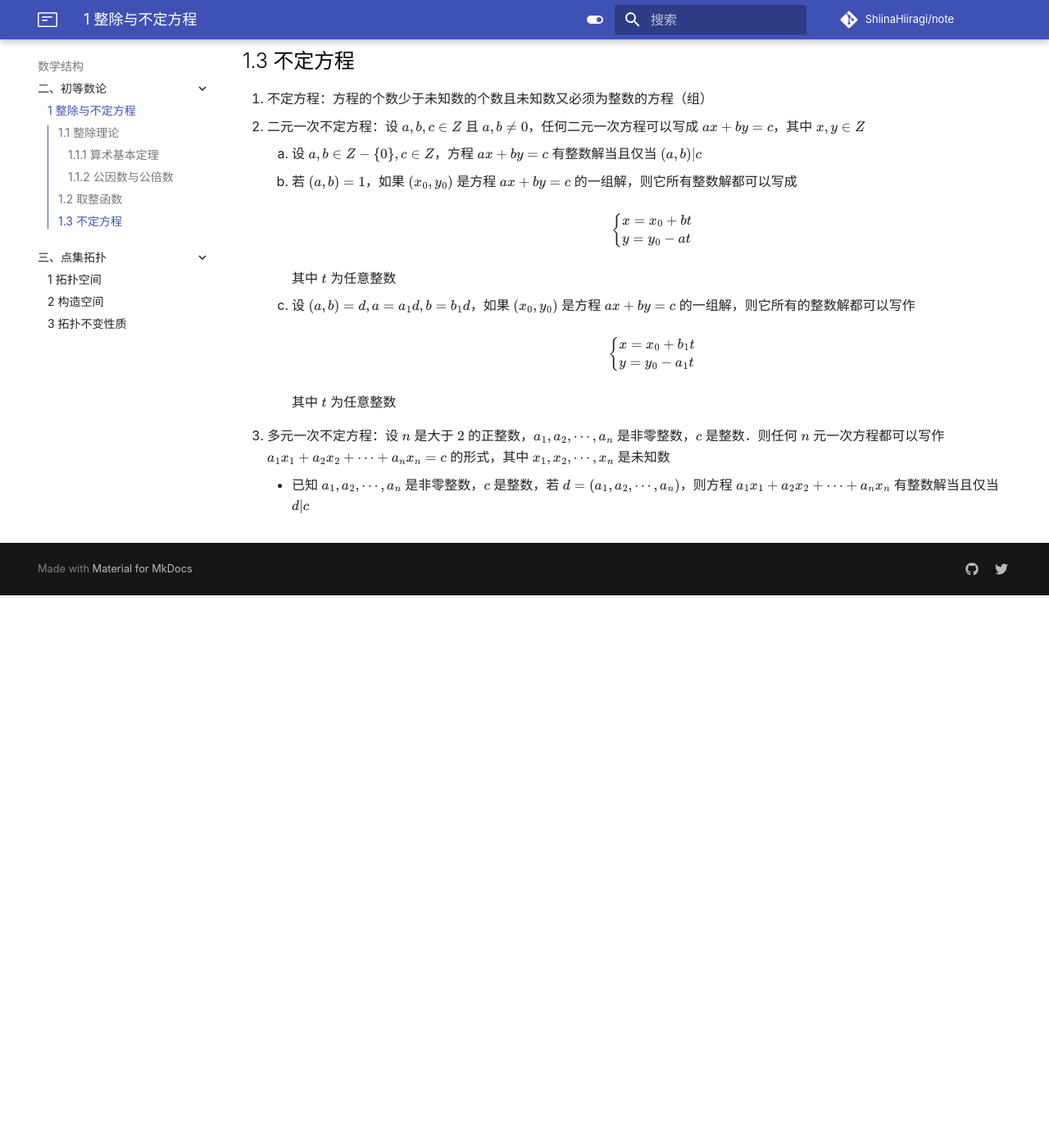
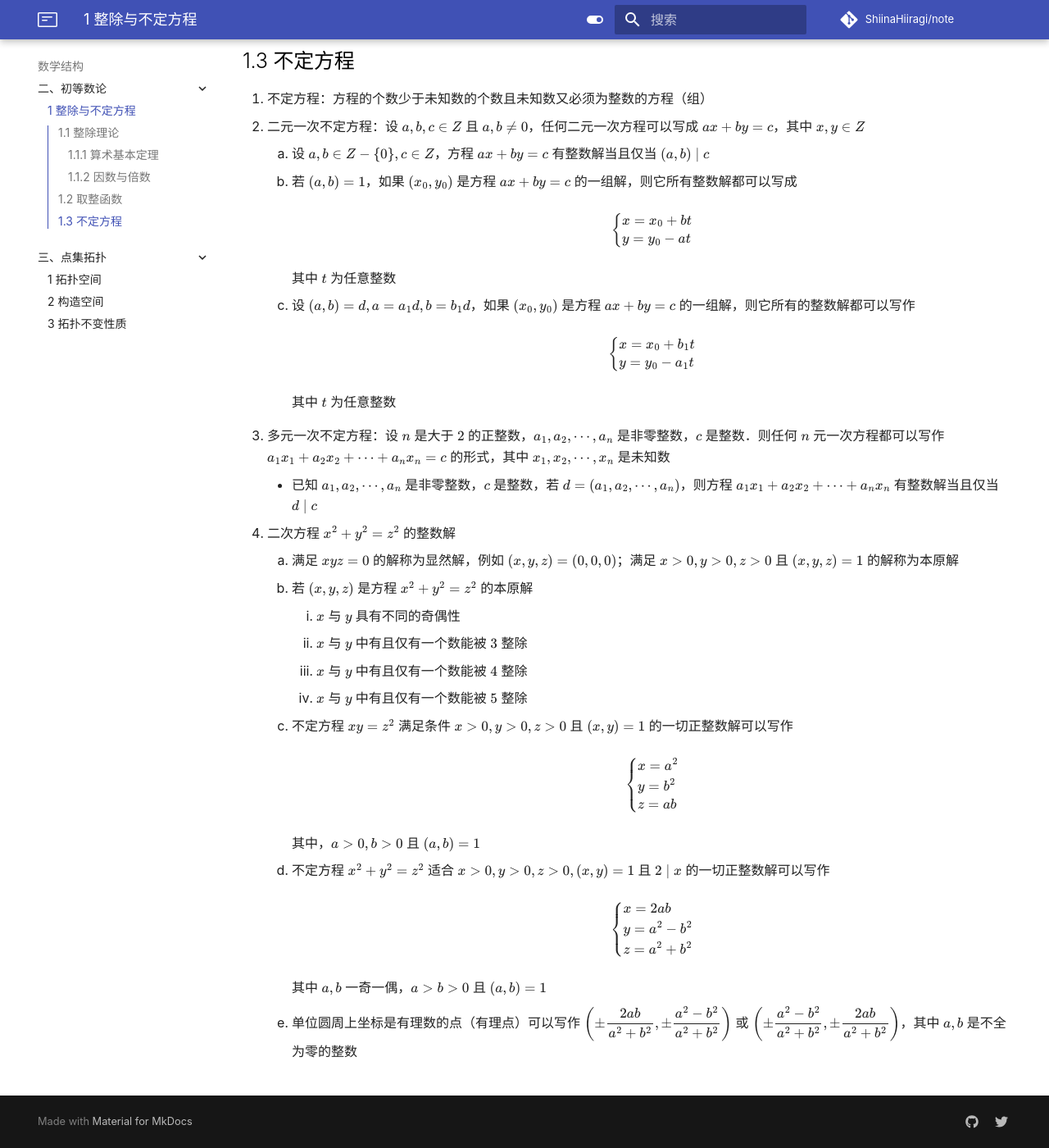
Before and after one commit to ShiinaHiiragi/note, an MkDocs documentation site: the page built from docs/math/num/div.md, in a window 1280 px wide and 1400 px high, scrolled down 3115 px. Shown: the whole window at 82% size. Built offline with MkDocs 1.6.1 and Material for MkDocs 9.7.7, drawn with Linux system fonts in a browser that asks for light colours; comment, search, counter and statistics services are not loaded; before the commit the page ends 3841 px from its top, so only the background shows below that; some of the changed text lies outside the part shown.

Commit message:
add change

```diff
--- a/docs/math/num/div.md
+++ b/docs/math/num/div.md
@@ -5,7 +5,7 @@
 1. 整除：设 $a, b \in Z$ 且 $b \neq 0$．如果存在整数 $c$ 使得 $a = bc$ 成立，则称 $b$ 整除 $a$，记作 $b \mid a$；如果不存在这样的整数 $c$，则称 $b$ 不整除 $a$，记作 $b \nmid a$
     1. $a \mid b \to \pm a \mid \pm b$
     2. $a \mid b \wedge b \mid c \to a \mid c$
-    3. $b \mid a_i \ (i = 1, 2, \cdots, k) \to b | a_1x_1 + a_2x_2 + \cdots + a_kx_k$，其中 $x_i \in Z$
+    3. $b \mid a_i \ (i = 1, 2, \cdots, k) \to b \mid a_1x_1 + a_2x_2 + \cdots + a_kx_k$，其中 $x_i \in Z$
     4. $b \mid a \to bc \mid ac$
     5. $b \mid a, a \neq 0 \to |b| \leqslant |a|$
     6. $b \mid a \wedge |a| < |b| \to a = 0$
@@ -21,7 +21,7 @@
     2. 设 $a$ 是一个大于 $1$ 的整数且 $a = p_1^{\alpha_1} p_2^{\alpha_2} \cdots p_n^{\alpha_n}$，$\alpha_i \ (i = 1, 2, \cdots, n)$ 是正整数，则 $\alpha$ 的正因数可以表示成 $d = p_1^{\beta_1} p_2^{\beta_2} \cdots p_n^{\beta_n} \ (\alpha_i \geqslant \beta_i \geqslant 0, i = 1, 2, \cdots, n)$ 的形式
     3. 设 $a, b \in Z_+$ 且 $\alpha = p_1^{\alpha_1} p_2^{\alpha_2} \cdots p_n^{\alpha_n}, b = p_1^{\beta_1} p_2^{\beta_2} \cdots p_n^{\beta_n} \ (\alpha_i \geqslant 0, \beta \geqslant 0; i = 1, 2, \cdots, n)$，则 $(a, b) = p_1^{\gamma_1} p_2^{\gamma_2} \cdots p_n^{\gamma_n}$ 且 $[a, b] = p_1^{\delta_1} p_2^{\delta_2} \cdots p_n^{\delta_n}$，其中 $\gamma_i = \min\{\alpha_i, \beta_i\}, \delta_i = \max\{\alpha_i, \beta_i\} \ (i = 1, 2, \cdots, n)$
 
-### 1.1.2 公因数与公倍数
+### 1.1.2 因数与倍数
 1. 因数与倍数：设 $a, b\in Z$ 且 $b \mid a$，则称 $b$ 是 $a$ 的因数，此时称 $a$ 是 $b$ 的倍数
 
     !!! note "平凡因数"
@@ -32,7 +32,7 @@
         1. $(a_1, a_2, \cdots, a_k) = (|a_1|, |a_2|, \cdots, |a_k|)$
         2. $(a, 1) = 1, (a, 0) = |a|, (a, a) = |a|$
         3. $(a, b) = (b, a)$
-        4. 若 $p$ 是质数，$a$ 是整数，则 $(p, a) = 1$ 或 $p | a$
+        4. 若 $p$ 是质数，$a$ 是整数，则 $(p, a) = 1$ 或 $p \mid a$
         5. 若 $a = pb + r$，则 $(a, b) = (b, r)$
     2. 若 $a, b \ (b > 0)$ 是任意两个整数，且有
 
@@ -96,7 +96,7 @@
 
 1. 不定方程：方程的个数少于未知数的个数且未知数又必须为整数的方程（组）
 2. 二元一次不定方程：设 $a, b, c \in Z$ 且 $a, b \neq 0$，任何二元一次方程可以写成 $ax + by = c$，其中 $x, y \in Z$
-    1. 设 $a, b \in Z - \{0\}, c \in Z$，方程 $ax + by = c$ 有整数解当且仅当 $(a, b) | c$
+    1. 设 $a, b \in Z - \{0\}, c \in Z$，方程 $ax + by = c$ 有整数解当且仅当 $(a, b) \mid c$
     2. 若 $(a, b) = 1$，如果 $(x_0, y_0)$ 是方程 $ax + by = c$ 的一组解，则它所有整数解都可以写成
 
         $$
@@ -120,4 +120,36 @@
         其中 $t$ 为任意整数
 
 3. 多元一次不定方程：设 $n$ 是大于 $2$ 的正整数，$a_1, a_2, \cdots, a_n$ 是非零整数，$c$ 是整数．则任何 $n$ 元一次方程都可以写作 $a_1x_1 + a_2x_2 + \cdots + a_nx_n = c$ 的形式，其中 $x_1, x_2, \cdots, x_n$ 是未知数
-    - 已知 $a_1, a_2, \cdots, a_n$ 是非零整数，$c$ 是整数，若 $d = (a_1, a_2, \cdots, a_n)$，则方程 $a_1x_1 + a_2x_2 + \cdots + a_nx_n$ 有整数解当且仅当 $d | c$
+    - 已知 $a_1, a_2, \cdots, a_n$ 是非零整数，$c$ 是整数，若 $d = (a_1, a_2, \cdots, a_n)$，则方程 $a_1x_1 + a_2x_2 + \cdots + a_nx_n$ 有整数解当且仅当 $d \mid c$
+4. 二次方程 $x^2 + y^2 = z^2$ 的整数解
+    1. 满足 $xyz = 0$ 的解称为显然解，例如 $(x, y, z) = (0, 0, 0)$；满足 $x > 0, y > 0, z > 0$ 且 $(x, y, z) = 1$ 的解称为本原解
+    2. 若 $(x, y, z)$ 是方程 $x^2 + y^2 = z^2$ 的本原解
+        1. $x$ 与 $y$ 具有不同的奇偶性
+        2. $x$ 与 $y$ 中有且仅有一个数能被 $3$ 整除
+        3. $x$ 与 $y$ 中有且仅有一个数能被 $4$ 整除
+        4. $x$ 与 $y$ 中有且仅有一个数能被 $5$ 整除
+    3. 不定方程 $xy = z^2$ 满足条件 $x > 0, y > 0, z > 0$ 且 $(x, y) = 1$ 的一切正整数解可以写作
+
+        $$
+        \left\{\begin{aligned}
+        & x = a^2 \\
+        & y = b^2 \\
+        & z = ab
+        \end{aligned}\right.
+        $$
+
+        其中，$a > 0, b > 0$ 且 $(a, b) = 1$
+
+    4. 不定方程 $x^2 + y^2 = z^2$ 适合 $x > 0, y > 0, z > 0, (x, y) = 1$ 且 $2 \mid x$ 的一切正整数解可以写作
+
+        $$
+        \left\{\begin{aligned}
+        & x = 2ab \\
+        & y = a^2 - b^2 \\
+        & z = a^2 + b^2
+        \end{aligned}\right.
+        $$
+
+        其中 $a, b$ 一奇一偶，$a > b > 0$ 且 $(a, b) = 1$
+
+    5. 单位圆周上坐标是有理数的点（有理点）可以写作 $\left(\pm \dfrac{2ab}{a^2 + b^2}, \pm \dfrac{a^2 - b^2}{a^2 + b^2}\right)$ 或 $\left(\pm \dfrac{a^2 - b^2}{a^2 + b^2}, \pm \dfrac{2ab}{a^2 + b^2}\right)$，其中 $a, b$ 是不全为零的整数
```
Also changed, not shown: docs/index.md (+2 -2 lines).
